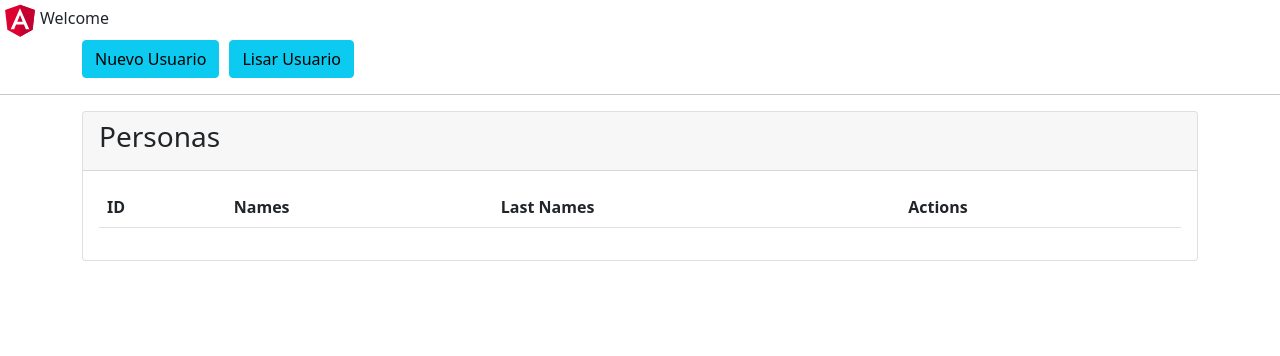
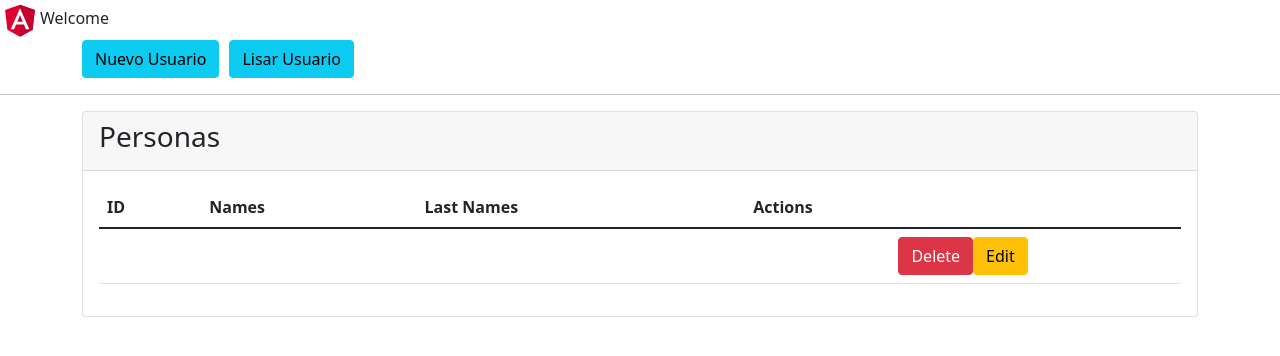
Before and after one commit to navnelson7/crudspringangular, an Angular app: page /listar in a window 1280 px wide. Shown: the top 356 px of the page. Built offline with nearby package versions, Linux system fonts and the light colour scheme.

Commit message:
creating model and service

```diff
--- /dev/null
+++ b/src/app/Modelo/Persona.ts
@@ -0,0 +1,5 @@
+export class Persona{
+     id:number;
+     name:String;
+     lastname:String;
+}
--- a/src/app/persona/listar/listar.component.html
+++ b/src/app/persona/listar/listar.component.html
@@ -13,6 +13,17 @@
                         <th>Actions</th>
                     </tr>
                 </thead>
+                <tbody>
+                    <tr class="text-center">
+                        <th></th>
+                        <th></th>
+                        <th></th>
+                        <th>
+                            <button class="btn btn-danger">Delete</button>
+                            <button class="btn btn-warning">Edit</button>
+                        </th>
+                    </tr>
+                </tbody>
             </table>
         </div>
     </div>
```
Also changed, not shown: src/app/Service/service.service.ts (+11 -1 lines).
